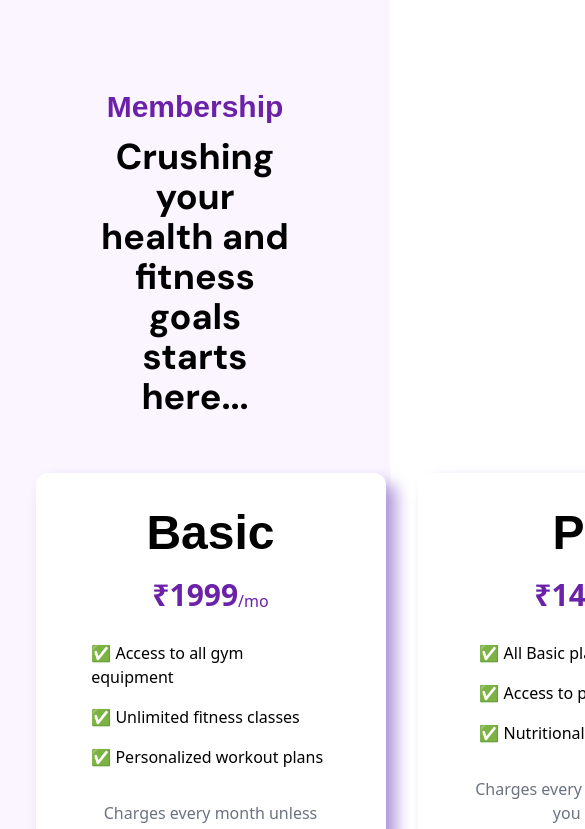
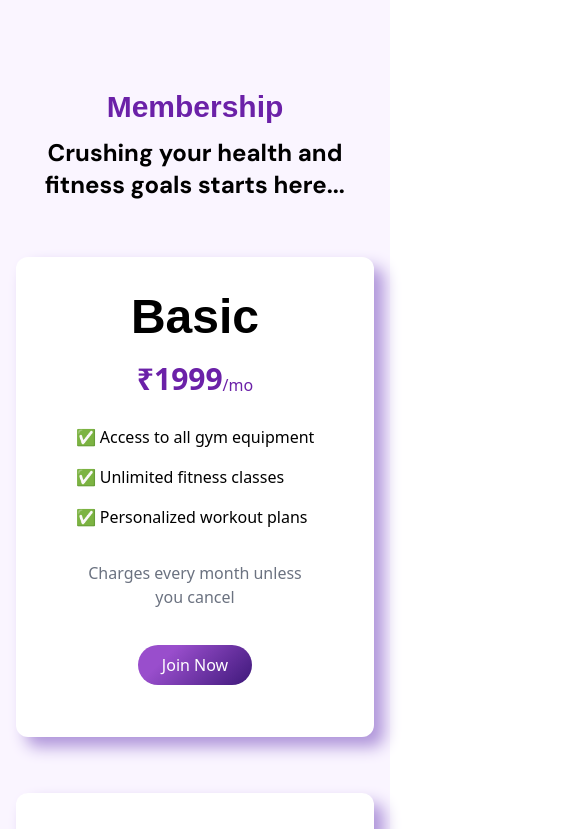
Before and after one commit to LakshitAgarwal/gym-react-app, a React (Vite) app: page / in a window 390 px wide. Shown: the part 9520-10349 px from the top of the page, 585 px wide, since content can reach past the window. Built offline with nearby package versions, Linux system fonts and the light colour scheme; a web font is replaced by a local one.

Commit message:
pricing made responsive

```diff
--- a/src/Components/Pricing.jsx
+++ b/src/Components/Pricing.jsx
@@ -8,16 +8,16 @@ const Pricing = () => {
         <h1 className="text-3xl font-extrabold text-purple-800 arsenal-sc-bold">
           Membership
         </h1>
-        <h1 className="text-4xl font-bold pt-3 w-1/2 mx-auto dm-sans-bold">
+        <h1 className="text-2xl md:text-4xl font-bold pt-3 w-[90%] md:w-1/2 mx-auto dm-sans-bold">
           Crushing your health and fitness goals starts here...
         </h1>
       </div>
-      <div className="flex justify-around w-[90%] mx-auto">
+      <div className="flex flex-col md:flex-row md:justify-around md:w-[90%] mx-auto">
         {PRICING.map((p, i) => {
           return (
             <div
               key={i}
-              className="pricing-container hover:scale-[1.15] transition-transform duration-300 ease-in-out p-4 m-4 text-white min-h-[480px] bg-white min-w-[350px] rounded-xl mb-24"
+              className="pricing-container hover:scale-[1.15] transition-transform duration-300 ease-in-out p-4 m-4 text-white min-h-[480px] bg-white min-w-[350px] rounded-xl mb-10 md:mb-24"
             >
               <div className="text-center w-3/4 mx-auto">
                 <h2 className="text-5xl arsenal-sc-bold font-bold text-black py-5">
```
